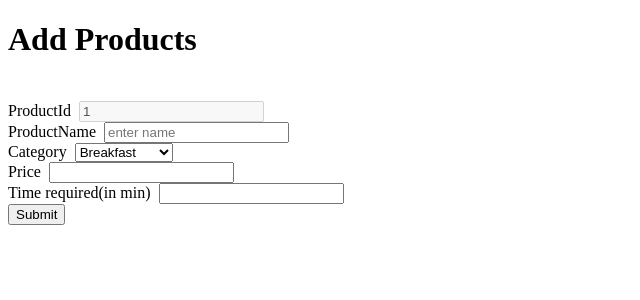
After one commit to mohitbadve/canteenManagement, a Flask app: page /form-add-products in a window 1280 px wide. The commit adds this page. Shown: the top 300 px of the page, without its empty margins (0-640 px from the left). Run offline with Flask 2, Linux system fonts and the light colour scheme; data that the repository does not hold is empty.

Commit message:
Add Products Sales Report

```diff
--- a/canteen/app.py
+++ b/canteen/app.py
@@ -3,7 +3,6 @@ import datetime
 import pymysql
 
 app = Flask(__name__)
-
 
 @app.route('/')
 def home():
@@ -11,7 +10,8 @@ def home():
 
 @app.route('/form-report')
 def formReport():
-    return render_template('sales_report.html')
+    searchedDates = []
+    return render_template('sales_report.html',searchedDates = searchedDates)
 
 @app.route('/report',methods = ['POST'])
 def report():
@@ -30,8 +30,68 @@ def report():
     print(toDate_obj)
     cur.execute("SELECT * FROM orders WHERE order_date BETWEEN %s AND %s",(fromDate_obj,toDate_obj))
     data = cur.fetchall()
-    print(data)
-    return render_template('sales_report.html',data = data)
+    cur.close()
+    con.close()
+    #print(data)
+    searchedDates= [fromDate,toDate]
+    #print(searchedDates)
+    return render_template('sales_report.html',data = data,searchedDates = searchedDates)
+
+@app.route('/add-products',methods = ['POST'])
+def addProducts():
+    timeReq = float(request.form['timeReq'])
+    price = float(request.form['price'])
+    productName = request.form['productName']
+    category = request.form['category']
+    status = 'Available'
+    productId = int(request.form['productIdActual'])
+    login_id = 1
+    date_of_record = datetime.datetime.now()
+    con = pymysql.connect(
+        host="localhost",
+        user="mohit",
+        passwd="Mohit@2K",
+        database="canteen"
+    )
+    cur = con.cursor()
+    try:
+        print('Executing SQL')
+        sql = "INSERT INTO products VALUES (%s, %s,%s,%s)"
+        val = (productId,productName,category,status)
+        cur.execute(sql, val)
+        sql = "INSERT INTO price(product_id,price, date_of_record, login_id) VALUES (%s, %s,%s,%s)"
+        val = (productId, price, date_of_record, login_id)
+        cur.execute(sql, val)
+        sql = "INSERT INTO time_required(product_id,time_required, date_of_record, login_id) VALUES (%s, %s,%s,%s)"
+        val = (productId, timeReq, date_of_record, login_id)
+        cur.execute(sql, val)
+    except pymysql.InternalError as error:
+        code, message = error.args
+        print(">>>>>>>>>>>>>" +  str(code) +  str(message))
+        return render_template('unsuccessful.html')
+    con.commit()
+    cur.close()
+    con.close()
+    return render_template('successful.html')
+
+
+@app.route('/form-add-combos')
+def formAddCombos():
+    return render_template('add_combos.html')
+
+@app.route('/form-add-products')
+def formAddProducts():
+    con = pymysql.connect(
+        host="localhost",
+        user="mohit",
+        passwd="Mohit@2K",
+        database="canteen"
+    )
+    cur = con.cursor()
+    cur.execute("SELECT COUNT(idproducts) FROM products")
+    data = cur.fetchone()
+    productId = data[0]+1
+    return render_template('add_products.html',productId = productId)
 
 if __name__ == '__main__':
     app.run(debug=True)
--- /dev/null
+++ b/canteen/templates/add_products.html
@@ -0,0 +1,23 @@
+<!DOCTYPE html>
+<html lang="en">
+<head>
+    <meta charset="UTF-8">
+    <title>Add Products</title>
+</head>
+<body>
+    <h1>Add Products</h1>
+    <form action = '/add-products' method = 'post'>
+        <input name = 'productIdActual' style="visibility: hidden" value = {{ productId }} ><br>
+        ProductId &nbsp;<input type ='number' name = 'productId' disabled id = 'productId' value = {{ productId }}  ><br>
+        ProductName &nbsp;<input type = 'text' placeholder="enter name" name = 'productName'><br>
+        Category &nbsp;<select name="category"><br>
+          <option value="Breakfast">Breakfast</option>
+          <option value="Main Course">Main Course</option>
+          <option value="Desert">Desert</option>
+        </select><br>
+        Price &nbsp;<input type="text" name = 'price'><br>
+        Time required(in min) &nbsp;<input type="text" name = 'timeReq'><br>
+        <input type = 'submit' name = 'submit-add_products' value = 'Submit'>
+    </form>
+</body>
+</html>
--- a/canteen/templates/home.html
+++ b/canteen/templates/home.html
@@ -6,6 +6,8 @@
 </head>
 <body>
     <h1>Home</h1>
-    <a href = '/form-report'>Sales Report</a>
+    <a href = '/form-report'>Sales Report</a><br>
+    <a href = '/form-add-combos'>Add Combos</a><br>
+    <a href = '/form-add-products'>Add Products</a>
 </body>
 </html>
--- a/canteen/templates/sales_report.html
+++ b/canteen/templates/sales_report.html
@@ -6,11 +6,13 @@
 </head>
 <body>
     <h1>Sales Report</h1>
+
     <form action = '/report' method = 'post'>
-        <input type = 'date' name = 'from'>
-        <input type = 'date' name = 'to'>
+        <input type = 'date' name = 'from' value = {{searchedDates[0] }}>
+        <input type = 'date' name = 'to' value = {{ searchedDates[1] }}>
         <input type = 'submit' name = 'submit-report'>
     </form>
+
     {% for item in data %}
         <tr>
             <td>{{item[0]}}</td>
```
Also changed, not shown: canteen/templates/add_combos.html (added, +14 -0 lines), canteen/templates/successful.html (added, +10 -0 lines), canteen/templates/unsuccessful.html (added, +10 -0 lines).
